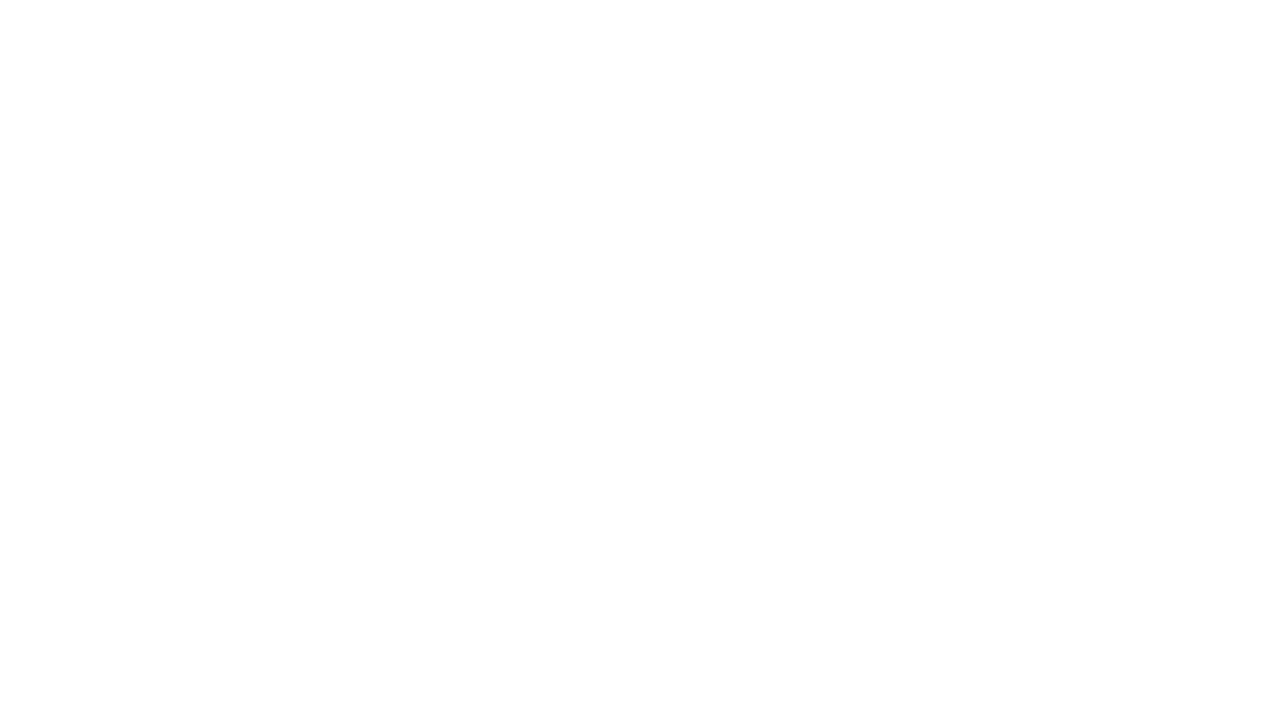
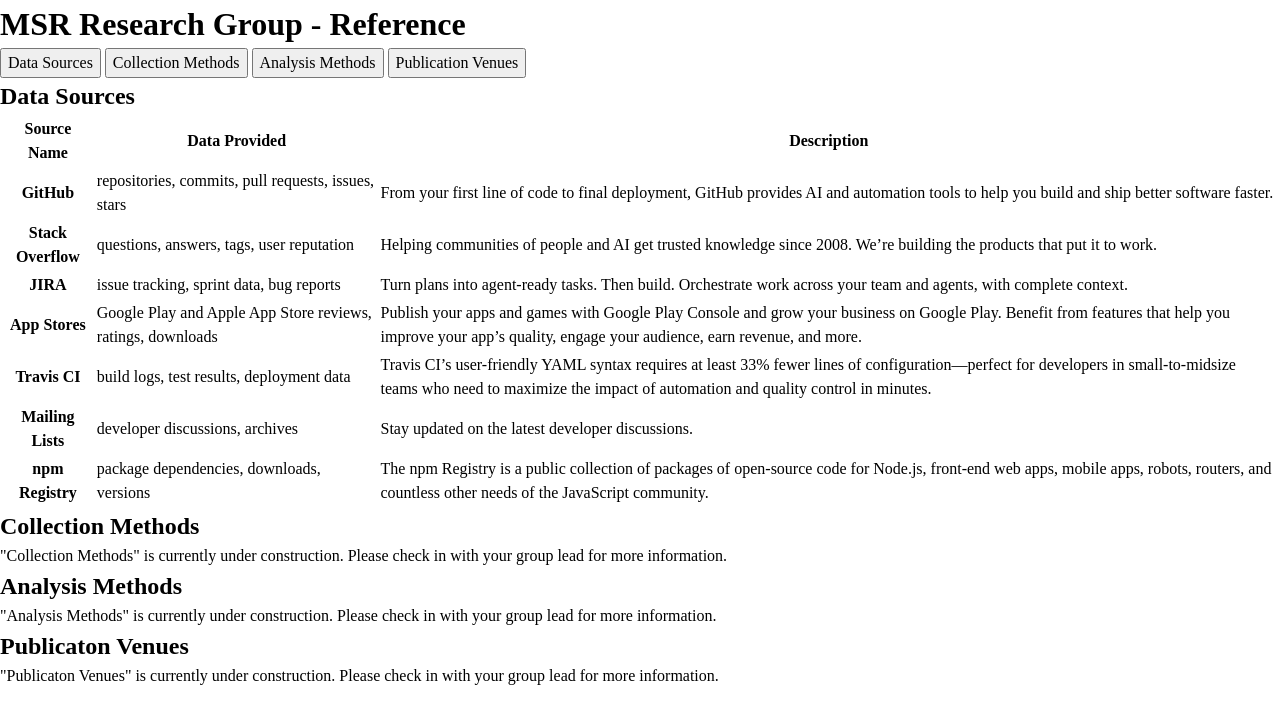
Before and after one commit to IsaiahGuzman/cois-3060h-assignment-1, a plain HTML site: page src/index.html in a window 1280 px wide. Drawn offline with Linux system fonts and the light colour scheme.

Commit message:
Add content to index.html

```diff
--- a/src/index.html
+++ b/src/index.html
@@ -1,27 +1,120 @@
-<!DOCTYPE html>
+<!doctype html>
 <html>
   <head>
-    <link rel="stylesheet" href="reset.css">
-    <link rel="stylesheet" href="style.css">
+    <link rel="stylesheet" href="reset.css" />
+    <link rel="stylesheet" href="style.css" />
     <script src="script.js" defer></script>
   </head>
   <body>
     <header>
-      <nav></nav>
+      <h1>MSR Research Group - Reference</h1>
+      <nav>
+        <button data-target="data-sources">Data Sources</button>
+        <button data-target="collection-methods">Collection Methods</button>
+        <button data-target="analysis-methods">Analysis Methods</button>
+        <button data-target="publication-venues">Publication Venues</button>
+      </nav>
     </header>
     <main>
-      <article id="data-sources">
+      <article id="data-sources" class="active">
+        <h1>Data Sources</h1>
+        <div class="table-container">
+          <table>
+            <thead>
+              <tr>
+                <th scope="col">Source Name</th>
+                <th scope="col">Data Provided</th>
+                <th scope="col">Description</th>
+              </tr>
+            </thead>
+            <tbody>
+              <tr>
+                <th scope="row">GitHub</th>
+                <td>repositories, commits, pull requests, issues, stars</td>
+                <td>
+                  From your first line of code to final deployment, GitHub
+                  provides AI and automation tools to help you build and ship
+                  better software faster.
+                </td>
+              </tr>
+              <tr>
+                <th scope="row">Stack Overflow</th>
+                <td>questions, answers, tags, user reputation</td>
+                <td>
+                  Helping communities of people and AI get trusted knowledge
+                  since 2008. We’re building the products that put it to work.
+                </td>
+              </tr>
+              <tr>
+                <th scope="row">JIRA</th>
+                <td>issue tracking, sprint data, bug reports</td>
+                <td>
+                  Turn plans into agent-ready tasks. Then build. Orchestrate
+                  work across your team and agents, with complete context.
+                </td>
+              </tr>
+              <tr>
+                <th scope="row">App Stores</th>
+                <td>
+                  Google Play and Apple App Store reviews, ratings, downloads
+                </td>
+                <td>
+                  Publish your apps and games with Google Play Console and grow
+                  your business on Google Play. Benefit from features that help
+                  you improve your app’s quality, engage your audience, earn
+                  revenue, and more.
+                </td>
+              </tr>
+              <tr>
+                <th scope="row">Travis CI</th>
+                <td>build logs, test results, deployment data</td>
+                <td>
+                  Travis CI’s user-friendly YAML syntax requires at least 33%
+                  fewer lines of configuration—perfect for developers in
+                  small-to-midsize teams who need to maximize the impact of
+                  automation and quality control in minutes.
+                </td>
+              </tr>
+              <tr>
+                <th scope="row">Mailing Lists</th>
+                <td>developer discussions, archives</td>
+                <td>Stay updated on the latest developer discussions.</td>
+              </tr>
+              <tr>
+                <th scope="row">npm Registry</th>
+                <td>package dependencies, downloads, versions</td>
+                <td>
+                  The npm Registry is a public collection of packages of
+                  open-source code for Node.js, front-end web apps, mobile apps,
+                  robots, routers, and countless other needs of the JavaScript
+                  community.
+                </td>
+              </tr>
+            </tbody>
+          </table>
+        </div>
       </article>
       <article id="collection-methods">
-
+        <h1>Collection Methods</h1>
+        <p>
+          "Collection Methods" is currently under construction. Please check in
+          with your group lead for more information.
+        </p>
       </article>
       <article id="analysis-methods">
-
+        <h1>Analysis Methods</h1>
+        <p>
+          "Analysis Methods" is currently under construction. Please check in
+          with your group lead for more information.
+        </p>
       </article>
       <article id="publication-venues">
-
+        <h1>Publicaton Venues</h1>
+        <p>
+          "Publicaton Venues" is currently under construction. Please check in
+          with your group lead for more information.
+        </p>
       </article>
     </main>
-
   </body>
 </html>
```
